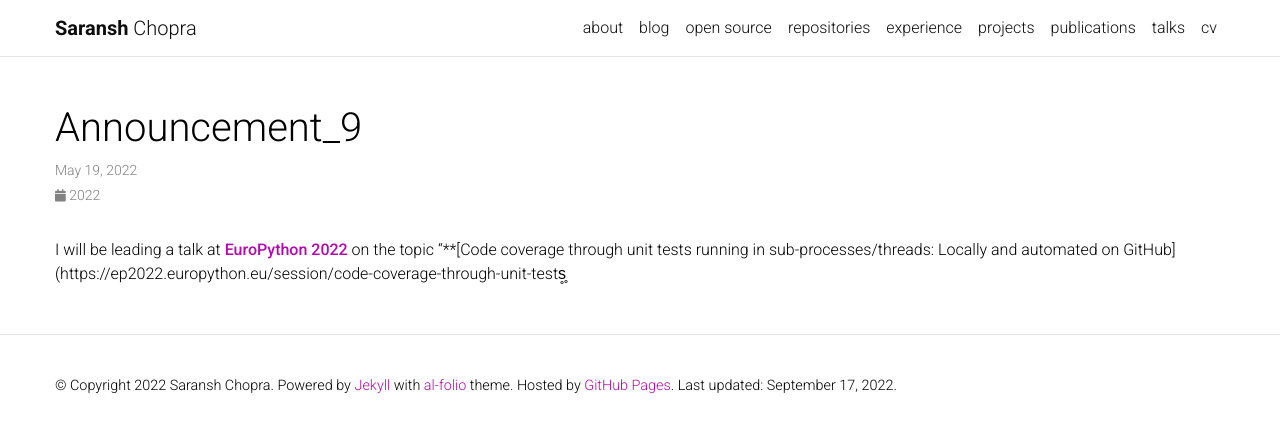
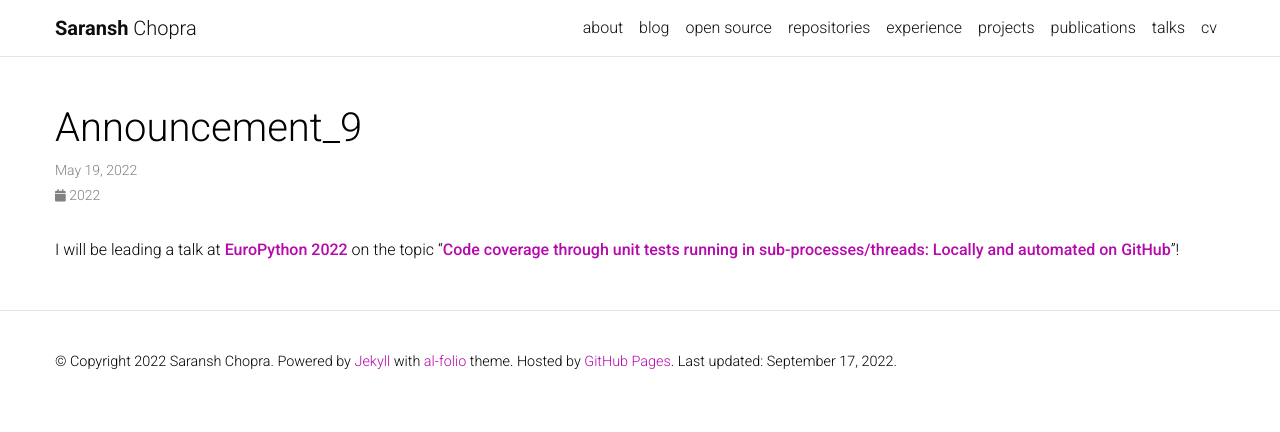
Before and after one commit to Saransh-cpp/Saransh-cpp.github.io, a Jekyll site: the page built from _news/announcement_9.md, in a window 1280 px wide. Shown: the top 432 px of the page. Built offline with Jekyll 4.4.1, drawn with Linux system fonts in a browser that asks for light colours; comment, search, counter and statistics services are not loaded; a style sheet for code colours, icons or effects is not loaded.

Commit message:
Fix announcement

```diff
--- a/_news/announcement_9.md
+++ b/_news/announcement_9.md
@@ -4,4 +4,4 @@
 inline: true
 ---
 
-I will be leading a talk at **[EuroPython 2022](https://ep2022.europython.eu/){:target="_blank"}** on the topic "**[Code coverage through unit tests running in sub-processes/threads: Locally and automated on GitHub](https://ep2022.europython.eu/session/code-coverage-through-unit-tests̥̥
+I will be leading a talk at **[EuroPython 2022](https://ep2022.europython.eu/){:target="_blank"}** on the topic "**[Code coverage through unit tests running in sub-processes/threads: Locally and automated on GitHub](https://ep2022.europython.eu/session/code-coverage-through-unit-tests)**"!
```
